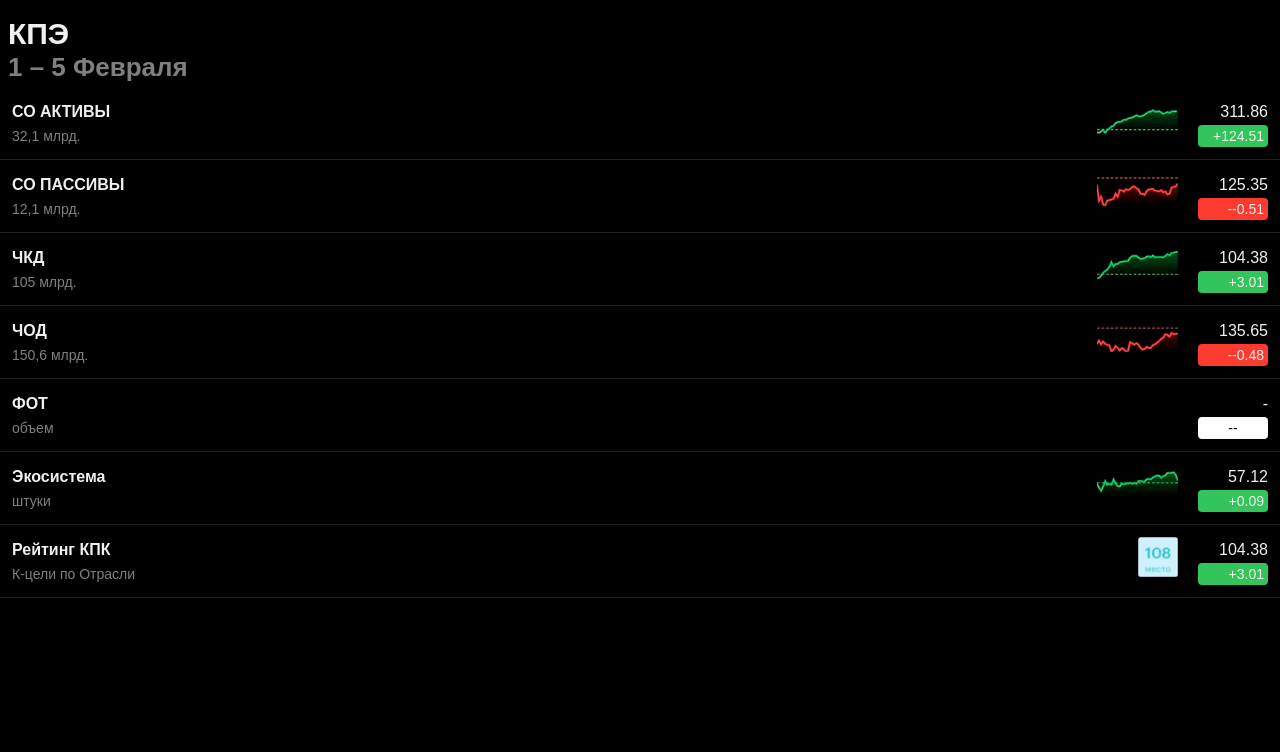
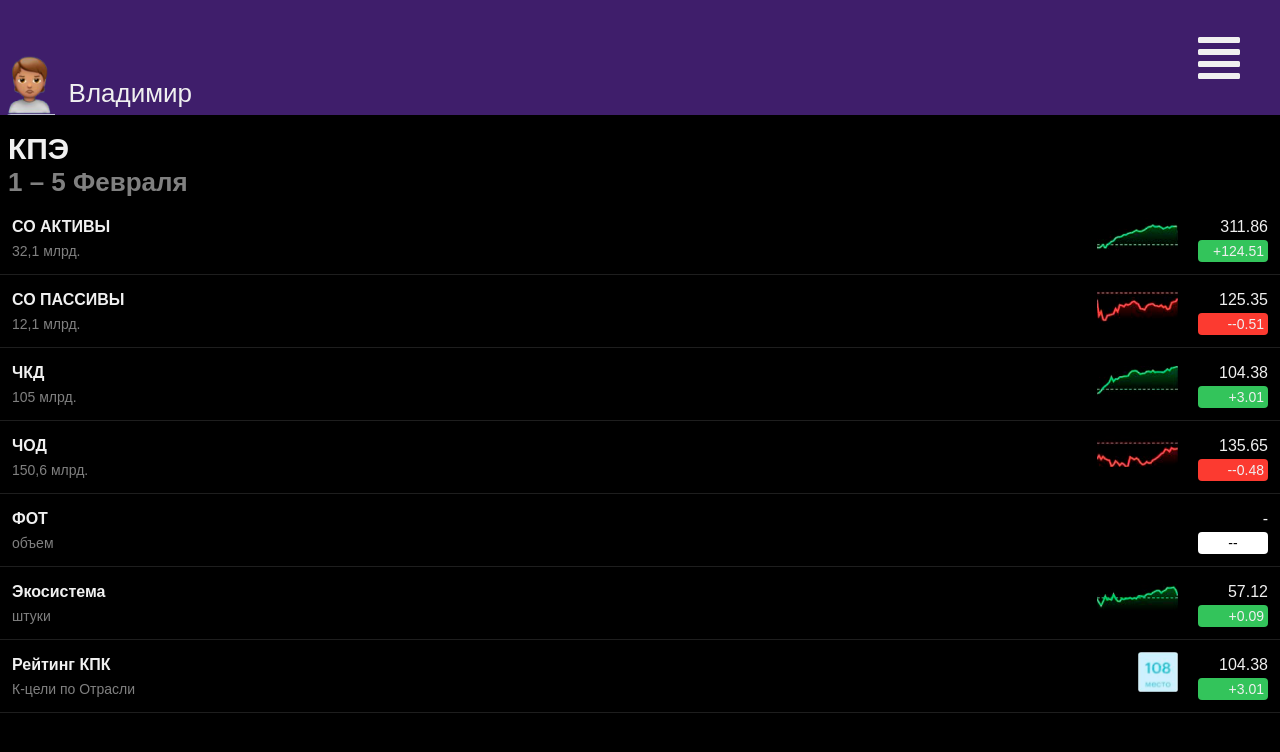
Before and after one commit to truefeelz/mobile-rkpk, a React (Create React App) app: page / in a window 1280 px wide. Shown: the top 752 px of the page. Built offline with nearby package versions, Linux system fonts and the light colour scheme.

Commit message:
feat(components): Добавит Header для страниц

```diff
--- a/package.json
+++ b/package.json
@@ -3,6 +3,10 @@
   "version": "0.1.0",
   "private": true,
   "dependencies": {
+    "@fortawesome/fontawesome-svg-core": "^1.2.35",
+    "@fortawesome/free-regular-svg-icons": "^5.15.3",
+    "@fortawesome/free-solid-svg-icons": "^5.15.3",
+    "@fortawesome/react-fontawesome": "^0.1.14",
     "@testing-library/jest-dom": "^5.11.9",
     "@testing-library/react": "^11.2.5",
     "@testing-library/user-event": "^12.8.3",
--- a/src/pages/MainPage/MainPage.tsx
+++ b/src/pages/MainPage/MainPage.tsx
@@ -1,8 +1,12 @@
 import React from "react";
-import {KpiCard} from "./components";
+import { KpiCard } from "./components";
+import { Header } from "../components";
 
 export const MainPage: React.FC = () => {
     return (
-      <KpiCard />
+        <>
+            <Header />
+            <KpiCard />
+        </>
     );
 };
--- /dev/null
+++ b/src/pages/components/Header/Header.module.css
@@ -0,0 +1,40 @@
+.header {
+    background: #3f1e6b;
+}
+
+.headerWrapper {
+    display: flex;
+    justify-content: space-between;
+    align-items: flex-end;
+    padding: 0 4px;
+    height: 115px;
+    width: 100%;
+}
+
+.avatarImg {
+    height: 60px;
+    padding-right: 14px;
+}
+
+.nameUser {
+    font-size: 26px;
+}
+
+.leftSide {
+    display: flex;
+    align-items: flex-end;
+}
+
+.rightSide {
+    display: flex;
+    align-self: center;
+}
+
+.menuIcon {
+    cursor: pointer;
+    margin-right: 36px;
+}
+
+.menuIcon:hover {
+    opacity: 0.6;
+}
--- /dev/null
+++ b/src/pages/components/Header/Header.tsx
@@ -0,0 +1,21 @@
+import React from "react";
+import classes from './Header.module.css';
+import avatar from './images/avatar.png';
+import { faAlignJustify } from "@fortawesome/free-solid-svg-icons";
+import { FontAwesomeIcon } from "@fortawesome/react-fontawesome";
+
+export const Header: React.FC = () => {
+    return (
+        <div className={classes.header}>
+            <div className={classes.headerWrapper}>
+                <div className={classes.leftSide}>
+                    <img src={avatar} className={classes.avatarImg} />
+                    <span className={classes.nameUser}>Владимир</span>
+                </div>
+                <div className={classes.rightSide}>
+                    <FontAwesomeIcon icon={faAlignJustify} className={classes.menuIcon} size="3x"/>
+                </div>
+            </div>
+        </div>
+    );
+};
--- /dev/null
+++ b/src/pages/components/Header/index.ts
@@ -0,0 +1 @@
+export * from './Header';
--- /dev/null
+++ b/src/pages/components/index.ts
@@ -0,0 +1 @@
+export * from './Header';
```
Also changed, not shown: src/pages/components/Header/images/avatar.png (added), 1 other file (tests, documents, lock files or other folders).
